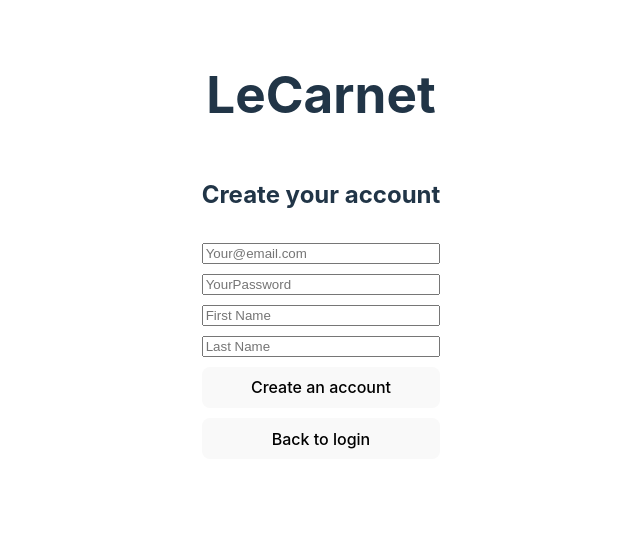
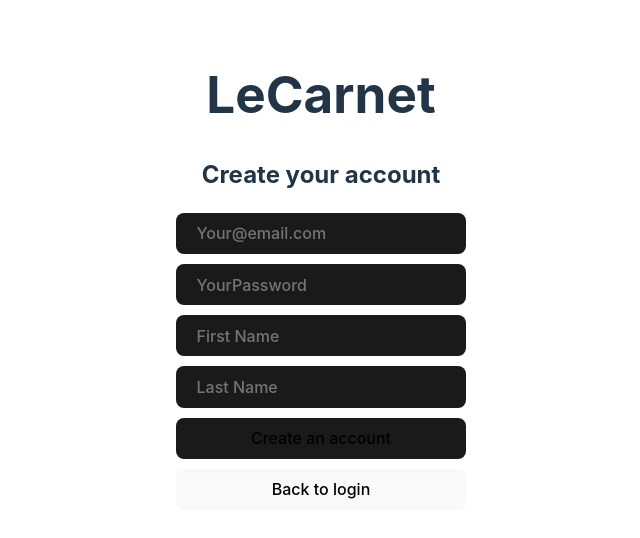
Before and after one commit to flotoine/LeCarnet, a Vue app in the folder LeCarnetApp/: page / in a window 1280 px wide. Both pictures are taken after typing "name@example.com", "Sample123" into the empty fields and a click on the button "Create an account". Shown: the top 538 px of the page, without its empty margins (319-959 px from the left). Built offline with nearby package versions, Linux system fonts and the light colour scheme.

Commit message:
View workout loop

```diff
--- a/LeCarnetApp/index.html
+++ b/LeCarnetApp/index.html
@@ -7,7 +7,7 @@
     <title>LeCarnet</title>
   </head>
   <body>
-    <div id="app"></div>
+    <div id="app" ></div>
     <script type="module" src="/src/main.ts"></script>
   </body>
 </html>
--- a/LeCarnetApp/package.json
+++ b/LeCarnetApp/package.json
@@ -10,6 +10,7 @@
   },
   "dependencies": {
     "axios": "^1.7.7",
+    "dayjs": "^1.11.13",
     "pinia": "^2.2.6",
     "vue": "^3.5.12"
   },
--- a/LeCarnetApp/src/App.vue
+++ b/LeCarnetApp/src/App.vue
@@ -1,6 +1,6 @@
 <script setup>
 import Login from './components/Login.vue'
-import ViewExercises from './components/ViewExercises.vue';
+import ViewExercises from './components/ViewWorkouts.vue';
 import { useAuth } from './store/auth.js'
 
 const LoginStore = useAuth();
--- a/LeCarnetApp/src/components/Login.vue
+++ b/LeCarnetApp/src/components/Login.vue
@@ -1,26 +1,37 @@
 <template>
     <!-- Welcoming message when connected --->
     <div v-if="LoginStore.user !== null">
-        <h2 v-if="username !== null">Bienvenue {{ username }}</h2>
+        <h2 v-if="username !== null">Welcome {{ username }}</h2>
         <button v-on:click="logout">Logout</button>
     </div>
     <!--- Register user form displayed when specific button clicked on -->
-    <div class="userform" v-else-if="create_an_account !== null">
+    <div v-else-if="create_an_account !== null">
         <h2>Create your account</h2>
-        <input type="email" id="email" name="email" placeholder="Your@email.com" v-model="registerFormData.email">
-        <input type="password" id="password" name="password" placeholder="YourPassword" v-model="registerFormData.password">
-        <input type="firstname" id="firstname" name="firstname" placeholder="First Name" v-model="registerFormData.first_name">
-        <input type="lastname" id="lastname" name="lastname" placeholder="Last Name" v-model="registerFormData.last_name">
-        <button v-on:click="registerUser" >Create an account</button>
-        <button v-on:click="CloseRegisterUserForm" >Back to login</button>
+        <form class="userform" id="registerUser" @submit="registerUser" >
+            <input class="input" type="email" id="email" name="email" placeholder="Your@email.com" v-model="registerFormData.email"
+                required>
+            <input class="input" type="password" id="password" name="password" placeholder="YourPassword"
+                v-model="registerFormData.password" required>
+            <input class="input" type="firstname" id="firstname" name="firstname" placeholder="First Name"
+                v-model="registerFormData.first_name" required>
+            <input class="input" type="lastname" id="lastname" name="lastname" placeholder="Last Name"
+                v-model="registerFormData.last_name" required>
+            <input class="submitButton" type="submit" value="Create an account" />
+            <button v-on:click="CloseRegisterUserForm">Back to login</button>
+        </form>
+
     </div>
     <!-- Default login form displayed at start --->
     <div class="userform" v-else>
-        <h2>Please login to access your trainings</h2>
-        <input type="email" id="email" name="email" placeholder="Your@email.com" v-model="loginFormData.email">
-        <input type="password" id="password" name="password" placeholder="YourPassword" v-model="loginFormData.password">
-        <button v-on:click="login" >Connect</button>
+        <h2>Please login to access your workouts</h2>
+        <form class="userform" id="login" @submit="login">
+            <input class="input" type="email" id="email" name="email" placeholder="Your@email.com" v-model="loginFormData.email"
+                required>
+            <input class="input" type="password" id="password" name="password" placeholder="YourPassword"
+                v-model="loginFormData.password" required>
+            <input class="submitButton" type="submit" value="Connect" />
             <button v-on:click="OpenRegisterUserForm">Create an account</button>
+        </form>
     </div>
 </template>
 
@@ -35,11 +46,11 @@
 
 const create_an_account = ref(null); // create an account form visibility status
 
-function OpenRegisterUserForm () {
+function OpenRegisterUserForm() {
     create_an_account.value = true
 }
 
-function CloseRegisterUserForm () {
+function CloseRegisterUserForm() {
     create_an_account.value = null
 }
 
@@ -52,8 +63,8 @@
     password: "",
 });
 
-async function login()
-        {
+async function login(e) {
+    e.preventDefault();
     let result = await axios.post("http://127.0.0.1:8055/auth/login/",
         loginFormData
     ).then(
@@ -61,23 +72,22 @@
             LoginStore.authenticate({
                 loginFormData
             })
-                        localStorage.setItem("accesstoken",response.data.data.access_token);
-                        localStorage.setItem("refreshtoken",response.data.data.refresh_token);
+            localStorage.setItem("accesstoken", response.data.data.access_token);
+            localStorage.setItem("refreshtoken", response.data.data.refresh_token);
             getUser()
         }
-                ).catch(error => {console.error(error)})
+    ).catch(error => { console.error(error) })
 }
 
 /////////////////////////////////////////////////////////
 
 const username = ref("username")  /// defines name in welcoming message // Called after successfull login
 
-async function getUser()
-        {
-            let result = await axios.get("http://127.0.0.1:8055/users/me",{ headers: {"Authorization" : `Bearer ${localStorage.getItem("accesstoken")}`} })
+async function getUser() {
+    let result = await axios.get("http://127.0.0.1:8055/users/me", { headers: { "Authorization": `Bearer ${localStorage.getItem("accesstoken")}` } })
         .then(res => username.value = res.data.data.first_name//username.value = res.data.data.first_name)
-            ).catch(error => {console.error(error)})
-            return {username}
+        ).catch(error => { console.error(error) })
+    return { username }
 }
 
 /////////////////////////////////////////////////////////
@@ -89,17 +99,20 @@
     last_name: ""
 })
 
-async function registerUser() {
-    let result = await axios.post("http://127.0.0.1:8055/users/register/",registerFormData)
+async function registerUser(e) {
+
+    e.preventDefault();
+    let result = await axios.post("http://127.0.0.1:8055/users/register/", registerFormData)
         .then(res => console.log(res), CloseRegisterUserForm(), alert('Successfull registration ! You can process to login')) // returns to classic login view
         .catch(err => console.error(err))
+
 }
+
 
 /////////////////////////////////////////////////////////
 
-async function logout()
-        {
-            let response = await axios.post("http://127.0.0.1:8055/auth/logout",{refresh_token : localStorage.getItem("refreshtoken")}
+async function logout() {
+    let response = await axios.post("http://127.0.0.1:8055/auth/logout", { refresh_token: localStorage.getItem("refreshtoken") }
 
     ).then(res => {
         LoginStore.user = null
@@ -112,10 +125,31 @@
 </script>
 
 
-<style .scoped>
+<style>
 .userform {
     display: flex;
     flex-direction: column;
     gap: 10px;
 }
+
+.submitButton, .input {
+    border-radius: 8px;
+    border: 1px solid transparent;
+    padding: 0.6em 1.2em;
+    font-size: 1em;
+    font-weight: 500;
+    font-family: inherit;
+    background-color: #1a1a1a;
+    cursor: pointer;
+    transition: border-color 0.25s;
+}
+
+.submitButton:hover, .input:hover {
+    border-color: #646cff;
+}
+
+.submitButton:focus, .input:focus,
+.submitButton:focus-visible, .input:focus-visible {
+    outline: 4px auto -webkit-focus-ring-color;
+}
 </style>
--- a/LeCarnetApp/src/components/ViewExercises.vue
+++ /dev/null
@@ -1,34 +0,0 @@
-<template>
-    <h2>Your trainings</h2>
-    <button v-on:click="getExerciseItems()">Show your trainings</button>
-    <div v-for="result in results" :key="result.id">Date: {{ result.date_created }} --- Exercice: {{ result.exercise_name }}</div>
-
-</template>
-
-<script setup>
-import axios from 'axios'
-import { useAuth } from "../store/auth.js"
-import { ref } from 'vue';
-import { errorMessages } from 'vue/compiler-sfc'
-
-
-const results = ref([])
-
-async function getExerciseItems() {
-    let access_token = localStorage.getItem("accesstoken")
-
-    await axios.get("http://127.0.0.1:8055/items/exercise_item/", { headers: {"Authorization" : `Bearer ${access_token}`} }) // gets all exercises saved by user
-    .then(res => results.value = res.data.data) // saves exercises under ref array
-    .catch(err => console.error(err))
-
-
-    for (let i = 0; i < results.value.length;i++) {
-        const exercise_type = results.value[i].exercise_type // for each exercise, gets exercise type id
-        await axios.get(`http://127.0.0.1:8055/items/exercises_list/${exercise_type}`, { headers: {"Authorization" : `Bearer ${access_token}`} })
-        .then(res => results.value[i].exercise_name = res.data.data.exercise_name) // get the name related to the id
-    }
-
-    return {results}
-}
-
-</script>
--- /dev/null
+++ b/LeCarnetApp/src/components/ViewExercises/getExercisesItems/index.js
@@ -0,0 +1,15 @@
+import axios from 'axios'
+
+export default async function getExerciseItems(access_token,results,exercises_names) {
+    await axios.get("http://127.0.0.1:8055/items/exercise_item/", { headers: {"Authorization" : `Bearer ${access_token}`} }) // gets all exercises saved by user
+    .then(res => results.value = res.data.data) // saves exercises under ref array
+    .catch(err => console.error(err))
+
+    for (let i = 0; i < results.value.length;i++) {
+        let exercise_type = results.value[i].exercise_type
+        results.value[i].exercise_name = exercises_names.value[exercise_type-1].exercise_name // get the name related to the id
+    }
+    console.log(results)
+
+    return {results}
+}
--- /dev/null
+++ b/LeCarnetApp/src/components/ViewExercises/getExercisesNames/index.js
@@ -0,0 +1,7 @@
+import axios from 'axios'
+
+export default async function getExercisesNames(access_token,exercises_names) {
+    await axios.get(`http://127.0.0.1:8055/items/exercises_list/`, { headers: {"Authorization" : `Bearer ${access_token}`} })
+    .then(res=> exercises_names.value = res.data.data)
+    .catch(err => console.warn(err))
+}
--- /dev/null
+++ b/LeCarnetApp/src/components/ViewWorkouts.vue
@@ -0,0 +1,57 @@
+<template>
+    <h2>Your workouts</h2>
+    <button v-on:click="showExercisesItems">{{showWorkoutsButton}}</button>
+    <section class="exercises-wrapper">
+        <div class="exercise-unit" v-for="result in results" :key="result.id">Date: {{ dayjs(result.date_created).format('DD/MM/YYYY') }} --- Exercice: {{ result.exercise_name }}</div>
+    </section>
+
+
+</template>
+
+<script setup>
+import axios from 'axios'
+import { useAuth } from "../store/auth.js"
+import { ref } from 'vue';
+import { errorMessages } from 'vue/compiler-sfc'
+import getExercisesNames from './ViewExercises/getExercisesNames/index.js'
+import getExercisesItems from './ViewExercises/getExercisesItems/index.js'
+import dayjs from 'dayjs';
+
+const results = ref([])
+const exercises_names = ref([])
+
+const showWorkoutsButton = ref("Show your workouts")
+const noWorkoutJournal = ref (false)
+
+let access_token = localStorage.getItem("accesstoken")
+
+getExercisesNames(access_token,exercises_names)
+
+function showExercisesItems () {
+    if (showWorkoutsButton.value == "Show your workouts")
+    {
+        getExercisesItems(access_token,results,exercises_names)
+        showWorkoutsButton.value = "Hide your workouts"
+    } else {
+        results.value = 0
+        showWorkoutsButton.value = "Show your workouts"
+    }
+}
+
+</script>
+
+<style>
+.exercises-wrapper {
+    margin-top:10%;
+    display: flex;
+    flex-direction: column-reverse;
+    gap:5px;
+}
+
+.exercise-unit {
+    background-color:#1a1a1a;
+    padding: 2px 10px 2px 10px;
+    border-radius: 2px;
+}
+
+</style>
--- a/LeCarnetApp/tsconfig.app.json
+++ b/LeCarnetApp/tsconfig.app.json
@@ -22,5 +22,5 @@
     "noFallthroughCasesInSwitch": true,
     "noUncheckedSideEffectImports": true
   },
-  "include": ["src/**/*.ts", "src/**/*.tsx", "src/**/*.vue"]
+  "include": ["src/**/*.ts", "src/**/*.tsx", "src/**/*.vue", "src/components/getExercisesNames.js"]
 }
```
Also changed, not shown: LeCarnetApp/src/components/AddWorkout.vue (added), 2 other files (tests, documents, lock files or other folders). Lines whose indentation alone changed are shown as unchanged.
